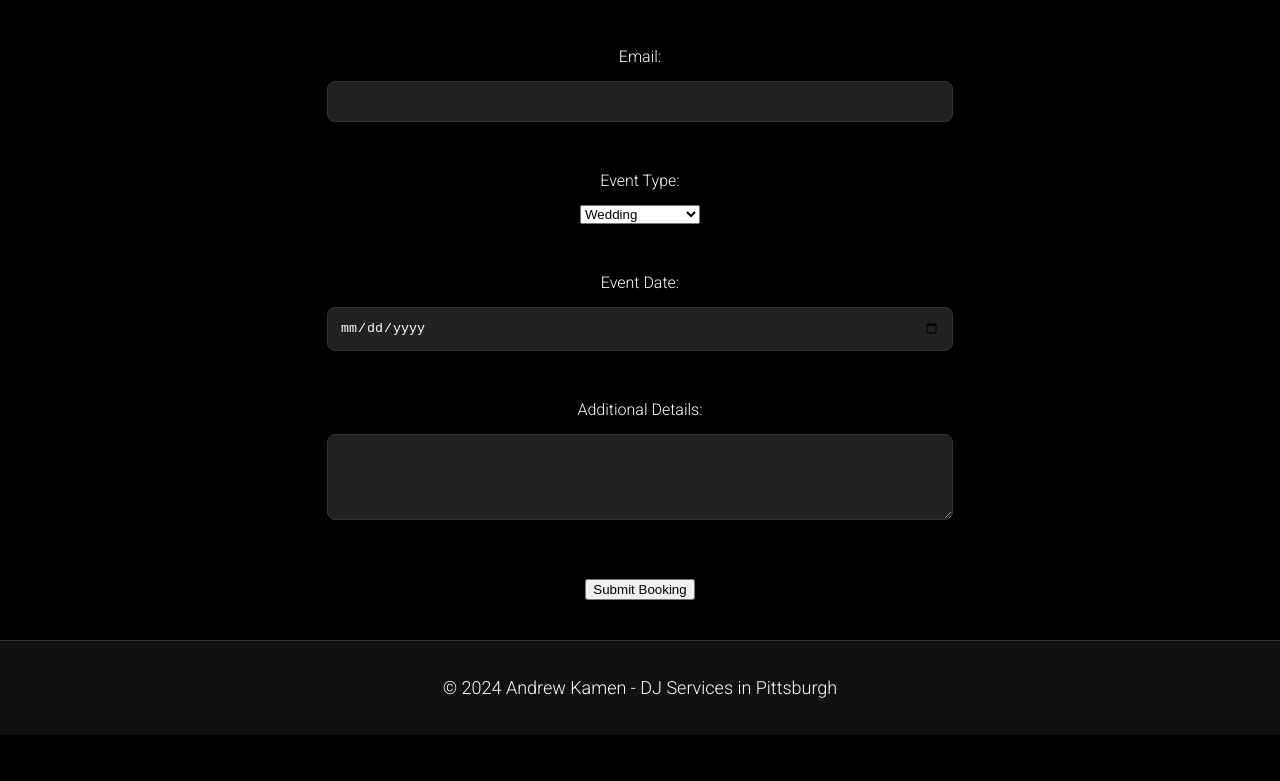
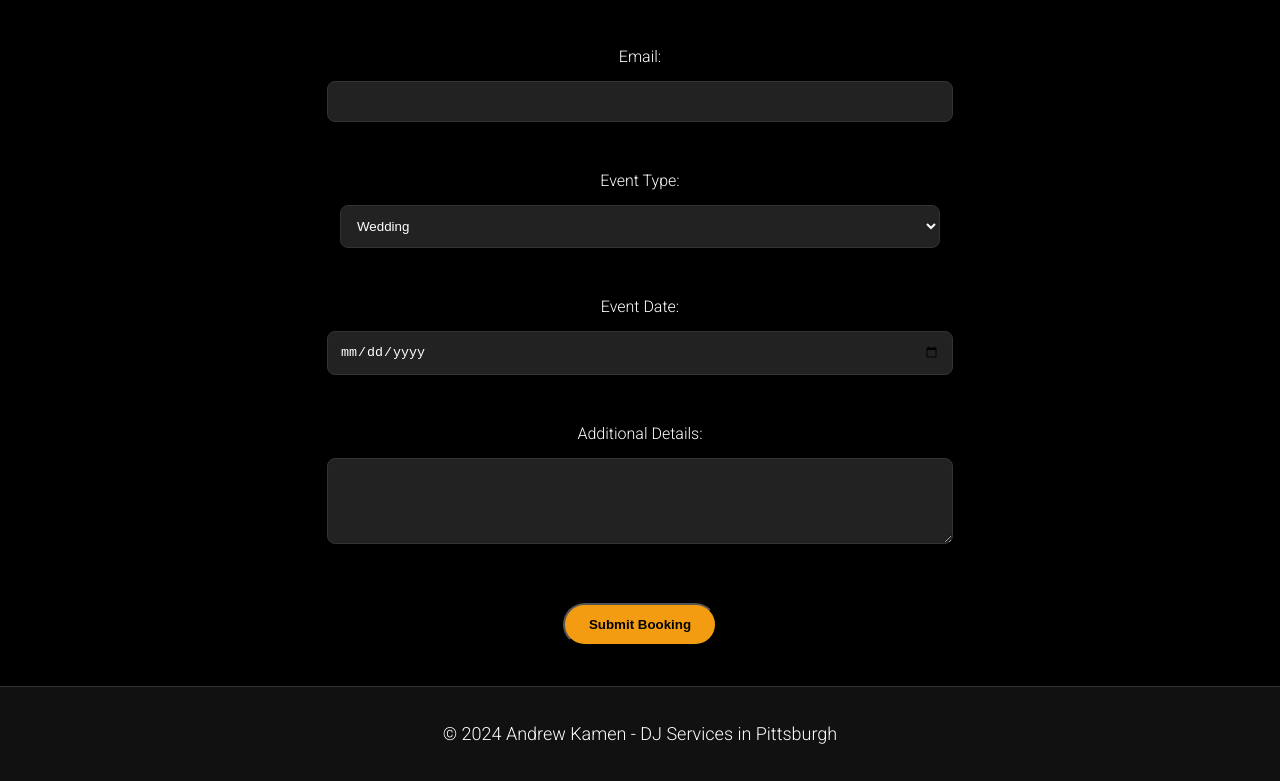
Before and after one commit to katydevelops/kamen_media, a Next.js app: page /book in a window 1280 px wide. Shown: the part 388-1169 px from the top of the page. Before the commit the page ends 1123 px from the top, so only its background shows below. Built offline with nearby package versions, Linux system fonts and the light colour scheme.

Commit message:
add css for booking page :

```diff
--- a/app/globals.css
+++ b/app/globals.css
@@ -169,3 +169,39 @@ button.cta {
   transform: scale(1.05);
   /* Slight zoom-in on hover */
 }
+
+/* Form Styles */
+form {
+  display: flex;
+  flex-direction: column;
+  align-items: center;
+  gap: 15px;
+  max-width: 600px;
+  margin: auto;
+}
+
+input,
+textarea,
+select {
+  width: 100%;
+  padding: 12px;
+  border: 1px solid #333;
+  border-radius: 8px;
+  background-color: #222;
+  color: #fff;
+}
+
+button.cta {
+  margin-top: 10px;
+  padding: 12px 24px;
+  background-color: #f39c12;
+  color: #000;
+  font-weight: bold;
+  border-radius: 25px;
+  transition: background-color 0.3s ease, transform 0.2s ease;
+}
+
+button.cta:hover {
+  background-color: #ffa502;
+  transform: scale(1.05);
+}
```
